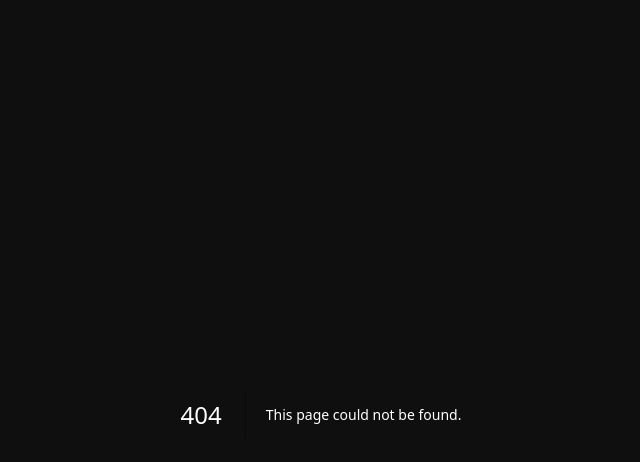
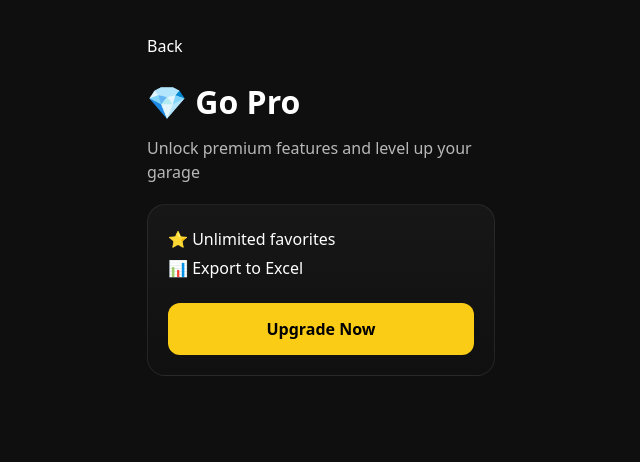
Before and after one commit to fuegodiecasttoys-png/mydiecastgarage, a Next.js app: page /pro in a window 1280 px wide. Before the commit this address had no page. Shown: the top 462 px of the page, without its empty margins (319-959 px from the left). Built offline with nearby package versions, Linux system fonts and the light colour scheme.

Commit message:
Implement favorites limit (3 for free users) and add Pro upgrade page with redirect

```diff
--- a/app/car/[id]/page.tsx
+++ b/app/car/[id]/page.tsx
@@ -182,7 +182,7 @@ export default function CarDetail() {
       }
 
       if (!item.favorite && count !== null && count >= 3) {
-        alert("Upgrade to Pro to add more favorites 💎")
+        router.push("/pro")
         return
       }
 
--- /dev/null
+++ b/app/pro/page.tsx
@@ -0,0 +1,70 @@
+"use client"
+
+import { useRouter } from "next/navigation"
+
+export default function ProPage() {
+  const router = useRouter()
+
+  return (
+    <div
+      style={{
+        minHeight: "100vh",
+        background: "#0f0f0f",
+        color: "#fff",
+        padding: 20,
+        fontFamily: 'system-ui, -apple-system, "Segoe UI", Roboto, sans-serif',
+      }}
+    >
+      <button
+        onClick={() => router.push("/mygarage")}
+        style={{
+          background: "none",
+          border: "none",
+          color: "#fff",
+          cursor: "pointer",
+          marginBottom: 20,
+        }}
+      >
+        Back
+      </button>
+
+      <h1 style={{ fontSize: 32, fontWeight: 800, marginBottom: 10 }}>
+        💎 Go Pro
+      </h1>
+
+      <p style={{ opacity: 0.7, marginBottom: 20 }}>
+        Unlock premium features and level up your garage
+      </p>
+
+      <div
+        style={{
+          background: "linear-gradient(180deg, #171717 0%, #101010 100%)",
+          border: "1px solid rgba(255,255,255,0.08)",
+          borderRadius: 18,
+          padding: 20,
+        }}
+      >
+        <ul style={{ lineHeight: 1.8 }}>
+          <li>⭐ Unlimited favorites</li>
+          <li>📊 Export to Excel</li>
+        </ul>
+
+        <button
+          style={{
+            marginTop: 20,
+            width: "100%",
+            padding: "14px",
+            borderRadius: 12,
+            background: "#facc15",
+            border: "none",
+            fontWeight: 800,
+            cursor: "pointer",
+            color: "#000",
+          }}
+        >
+          Upgrade Now
+        </button>
+      </div>
+    </div>
+  )
+}
```
